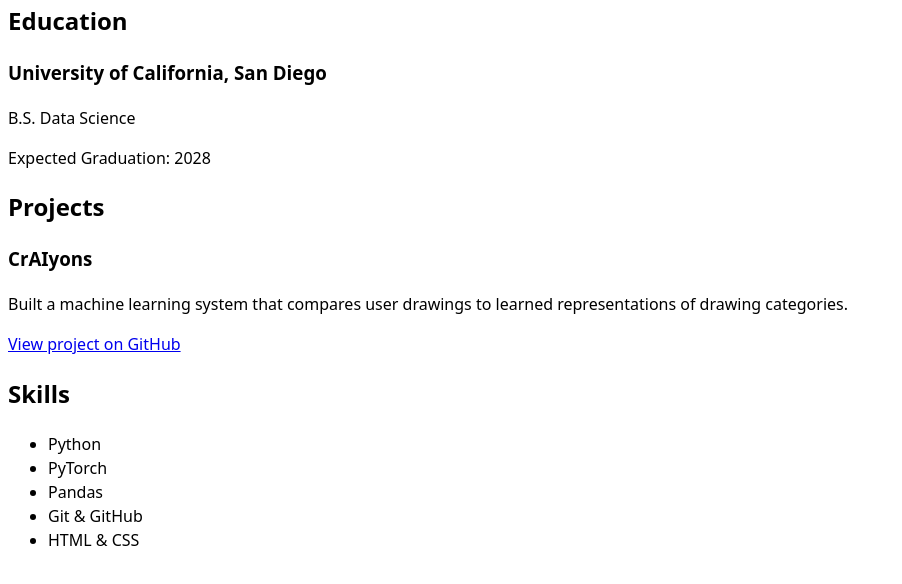
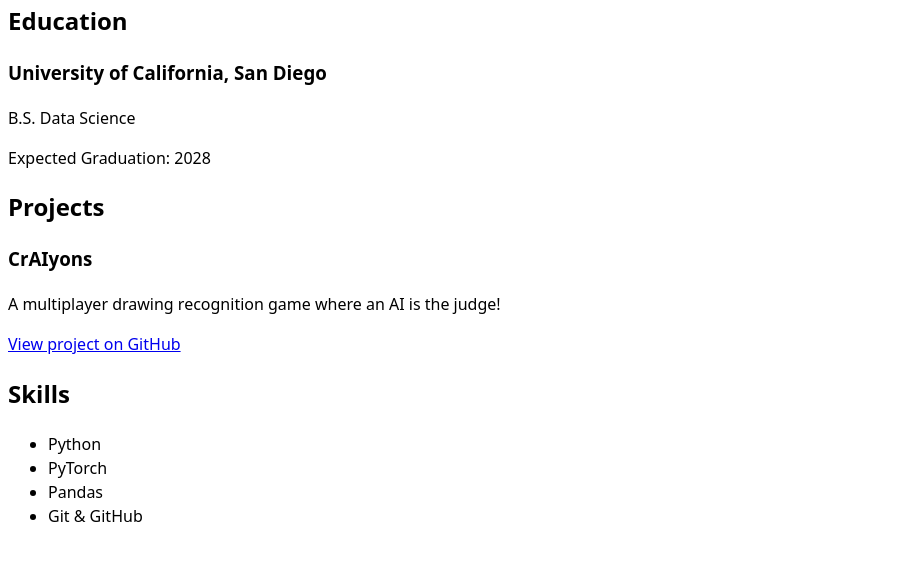
Before and after one commit to nghi-nguyen23/portfolio, a plain HTML site: page resume/index.html in a window 1280 px wide. Shown: the part 120-704 px from the top of the page, without its empty margins (0-902 px from the left). Drawn offline with Linux system fonts and the light colour scheme.

Commit message:
update resume page

```diff
--- a/resume/index.html
+++ b/resume/index.html
@@ -39,8 +39,7 @@
         <article>
             <h3>CrAIyons</h3>
             <p>
-                Built a machine learning system that compares user drawings to learned
-                representations of drawing categories.
+                A multiplayer drawing recognition game where an AI is the judge!
             </p>
 
             <a href="https://github.com/acmucsd-projects/su26-ai-team-3" target="_blank">
@@ -57,7 +56,6 @@
             <li>PyTorch</li>
             <li>Pandas</li>
             <li>Git & GitHub</li>
-            <li>HTML & CSS</li>
         </ul>
     </section>
 
```
